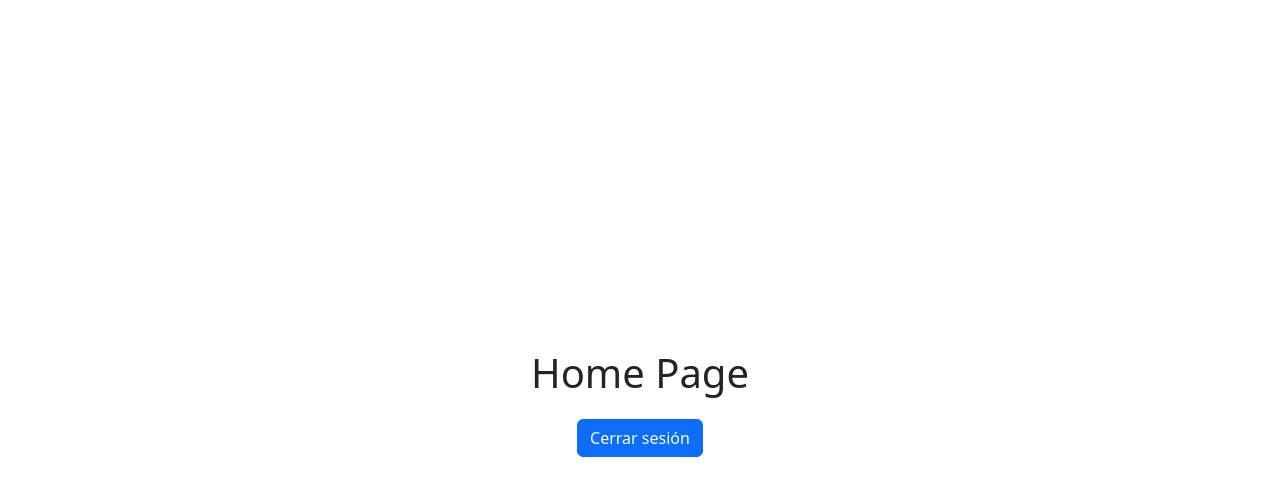
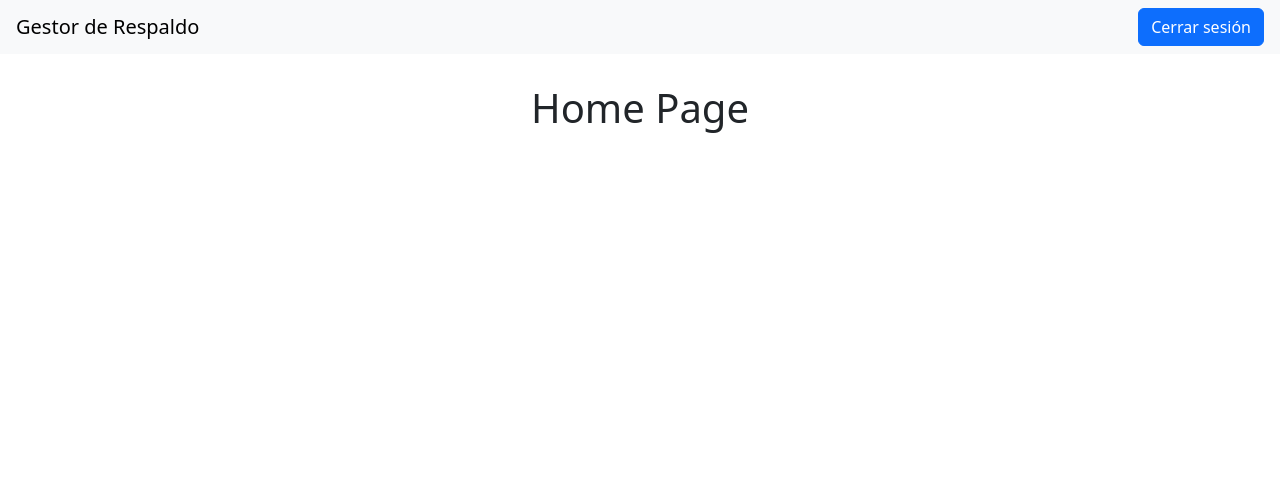
Before and after one commit to panswer/gestor_de_respaldo_fe, a React (Vite) app: page /home in a window 1280 px wide. Both pictures are taken after typing "name@example.com", "Sample123" into the empty fields and a click on the button "Iniciar sesión". Shown: the top 496 px of the page. Built offline with nearby package versions, Linux system fonts and the light colour scheme.

Commit message:
feature/templates
added templates for guest and auth users

```diff
--- a/src/App.tsx
+++ b/src/App.tsx
@@ -3,13 +3,7 @@ import { router } from './routes';
 import './App.css';
 
 function App() {
-  return (
-    <>
-      <section className='container min-vh-100 d-flex justify-content-center align-items-center'>
-        <RouterProvider router={router} />
-      </section>
-    </>
-  )
+  return <RouterProvider router={router} />
 }
 
 export default App
--- a/src/components/pages/home/index.tsx
+++ b/src/components/pages/home/index.tsx
@@ -1,20 +1,9 @@
-import { useCallback } from "react";
-import Button from "../../atoms/Button";
 import Text from "../../atoms/Text";
-import { useNavigate } from "react-router";
 
 function HomePage() {
-    const navigate = useNavigate();
-
-    const handleSignOut = useCallback(() => {
-        sessionStorage.removeItem('token');
-        navigate('/');
-    }, []);
-
     return <div className="row">
         <div className="col d-flex flex-column justify-content-center align-items-center gap-3">
             <Text className="fs-1">Home Page</Text>
-            <Button onClick={handleSignOut}>Cerrar sesión</Button>
         </div>
     </div>
 }
--- /dev/null
+++ b/src/components/templates/AuthTemplate/index.tsx
@@ -0,0 +1,24 @@
+import { useCallback } from "react";
+import { Outlet, useNavigate } from "react-router";
+import Button from "../../atoms/Button";
+
+function AuthTemplate() {
+    const navigate = useNavigate();
+
+    const handleSignOut = useCallback(() => {
+        sessionStorage.removeItem('token');
+        navigate('/', { replace: true });
+    }, [navigate]);
+
+    return <>
+        <nav className="navbar bg-body-tertiary px-3">
+            <span className="navbar-brand mb-0 h1">Gestor de Respaldo</span>
+            <Button onClick={handleSignOut}>Cerrar sesión</Button>
+        </nav>
+        <main className="container mt-4">
+            <Outlet />
+        </main>
+    </>
+}
+
+export default AuthTemplate
--- /dev/null
+++ b/src/components/templates/GuestTemplate/index.tsx
@@ -0,0 +1,9 @@
+import { Outlet } from "react-router";
+
+function GuestTemplate() {
+    return <section className="container min-vh-100 d-flex justify-content-center align-items-center">
+        <Outlet />
+    </section>
+}
+
+export default GuestTemplate
--- a/src/routes.ts
+++ b/src/routes.ts
@@ -1,17 +1,25 @@
 import { createBrowserRouter } from "react-router";
+import GuestTemplate from "./components/templates/GuestTemplate";
+import AuthTemplate from "./components/templates/AuthTemplate";
 import SignInPage from "./components/pages/sign-in";
 import SignUpPage from "./components/pages/sign-up";
 import HomePage from "./components/pages/home";
 import { validateSession } from "./middlewares/auth";
 
 export const router = createBrowserRouter([{
+    Component: GuestTemplate,
+    children: [{
         Component: SignInPage,
         path: "/",
     }, {
         Component: SignUpPage,
         path: "/sign-up",
+    }],
 }, {
+    Component: AuthTemplate,
+    children: [{
         Component: HomePage,
         path: "/home",
-    middleware: [validateSession]
+        middleware: [validateSession],
+    }],
 }]);
```
Lines whose indentation alone changed are shown as unchanged.
